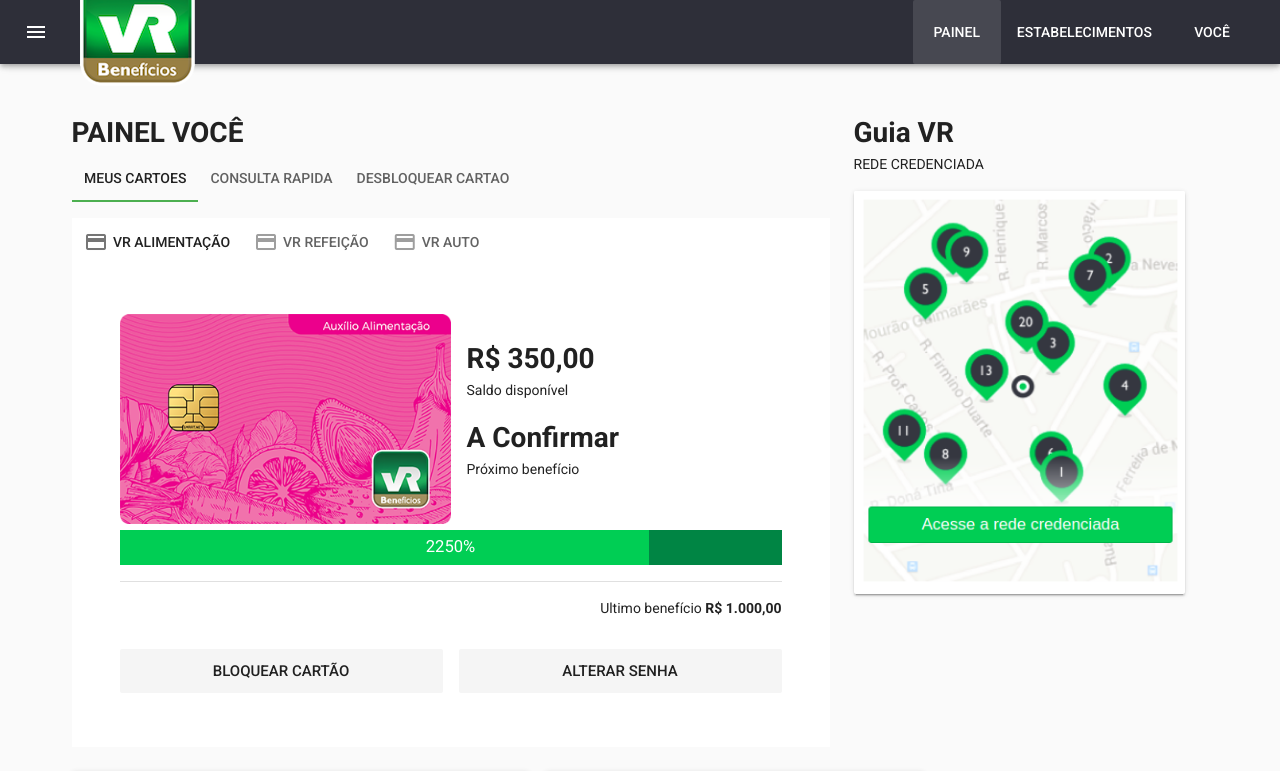
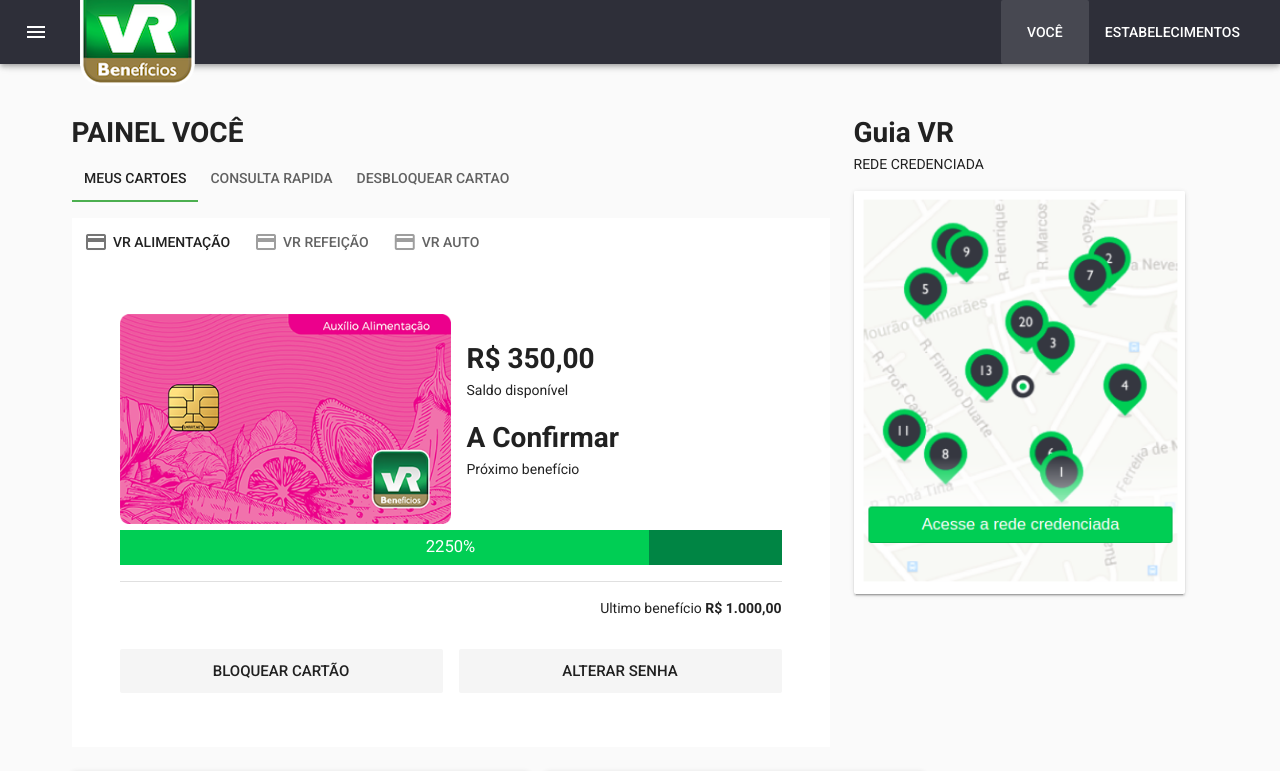
Before and after one commit to pdemutti/poc-vue, a Vue app in the folder frontend/: page / in a window 1280 px wide. Shown: the top 771 px of the page. Built offline with nearby package versions, Linux system fonts and the light colour scheme.

Commit message:
mudança de itens no menu

```diff
--- a/frontend/src/components/Header.vue
+++ b/frontend/src/components/Header.vue
@@ -6,9 +6,8 @@
     </v-toolbar-title>
     <v-spacer></v-spacer>
     <v-toolbar-items>
-      <v-btn flat to="/">Painel</v-btn>
+      <v-btn flat to="/">Você</v-btn>
       <v-btn flat to="/estabelecimentos">Estabelecimentos</v-btn>
-      <v-btn flat>Você</v-btn>
     </v-toolbar-items>
   </v-toolbar>
 </template>
```
